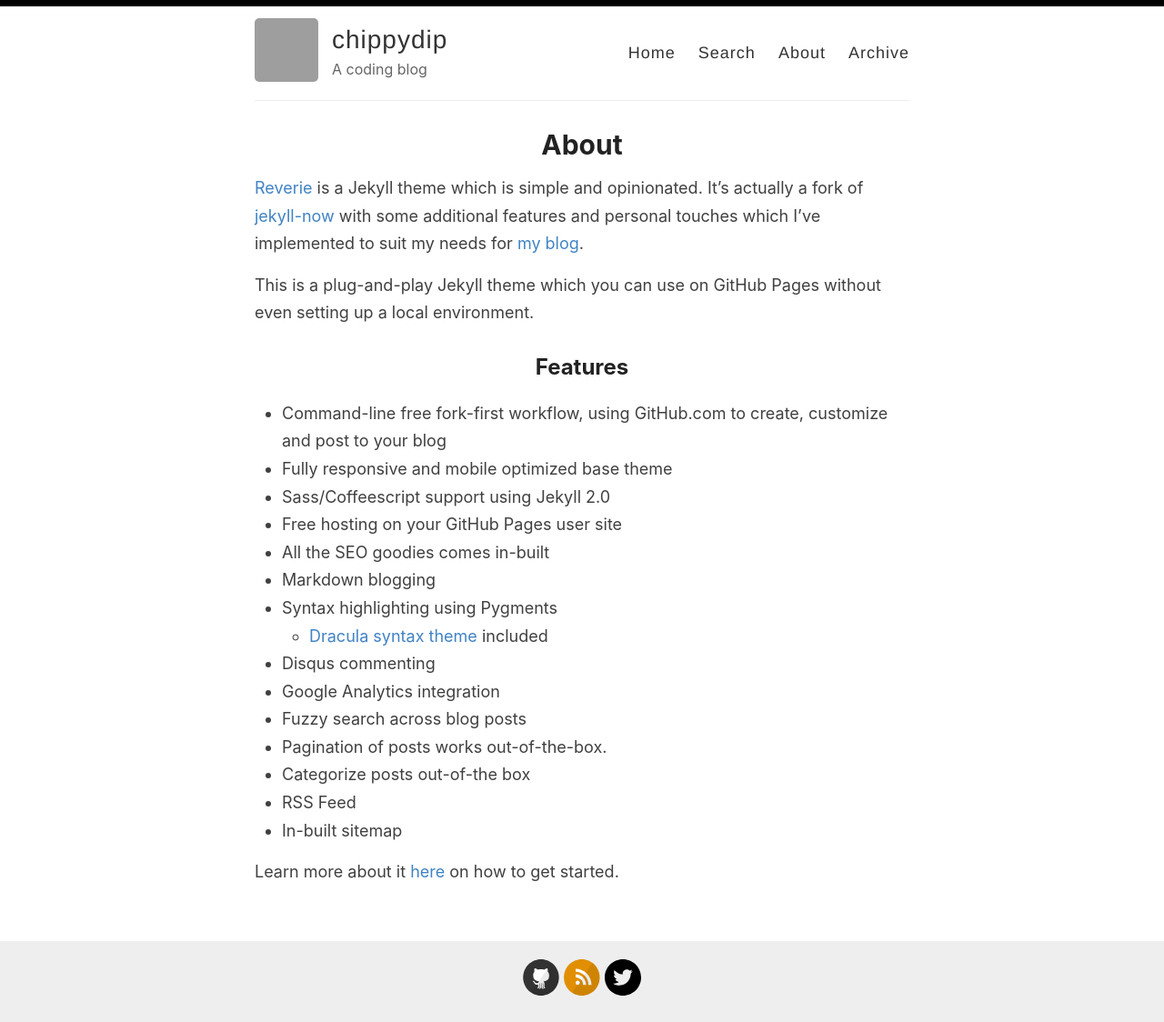
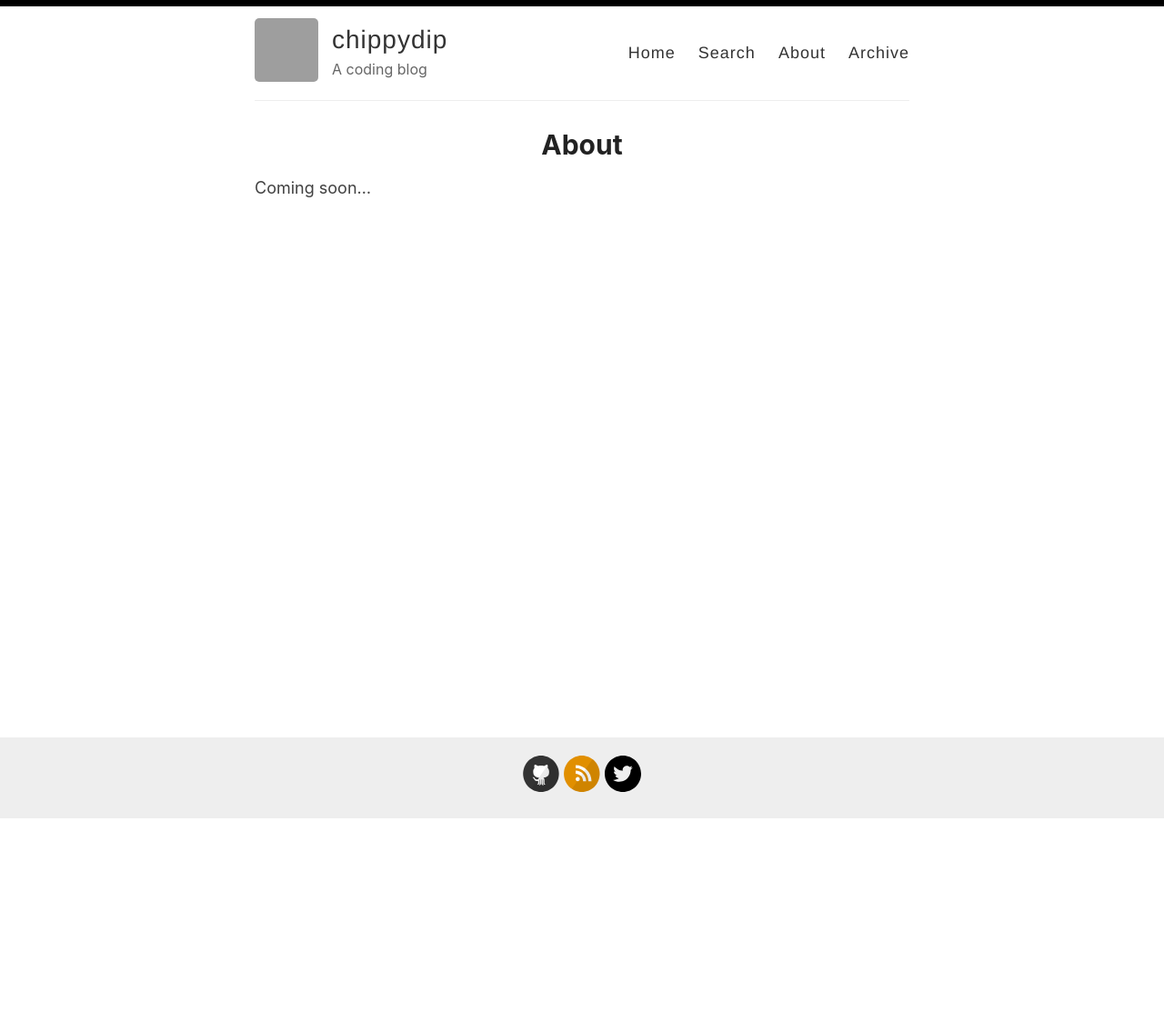
Before and after one commit to chippydip/chippydip.github.io, a Jekyll site: the page built from _pages/about.md, in a window 1280 px wide. Shown: the whole page at 91% size. Built offline with Jekyll 4.4.1, drawn with Linux system fonts in a browser that asks for light colours; after the commit the page ends 901 px from its top, so only the background shows below that; grey boxes are pictures that could not be loaded.

Commit message:
Update about.md

```diff
--- a/_pages/about.md
+++ b/_pages/about.md
@@ -4,26 +4,4 @@ title: About
 permalink: /about/
 ---
 
-[Reverie](https://github.com/amitmerchant1990/reverie) is a Jekyll theme which is simple and opinionated. It's actually a fork of [jekyll-now](https://github.com/barryclark/jekyll-now) with some additional features and personal touches which I've implemented to suit my needs for [my blog](https://www.amitmerchant.com).
-
-This is a plug-and-play Jekyll theme which you can use on GitHub Pages without even setting up a local environment.
-
-## Features
-
-- Command-line free fork-first workflow, using GitHub.com to create, customize and post to your blog
-- Fully responsive and mobile optimized base theme
-- Sass/Coffeescript support using Jekyll 2.0
-- Free hosting on your GitHub Pages user site
-- All the SEO goodies comes in-built
-- Markdown blogging
-- Syntax highlighting using Pygments
-    - [Dracula syntax theme](https://draculatheme.com/) included
-- Disqus commenting
-- Google Analytics integration
-- Fuzzy search across blog posts
-- Pagination of posts works out-of-the-box.
-- Categorize posts out-of-the box
-- RSS Feed
-- In-built sitemap
-
-Learn more about it [here](https://github.com/amitmerchant1990/reverie) on how to get started.
+Coming soon...
```
